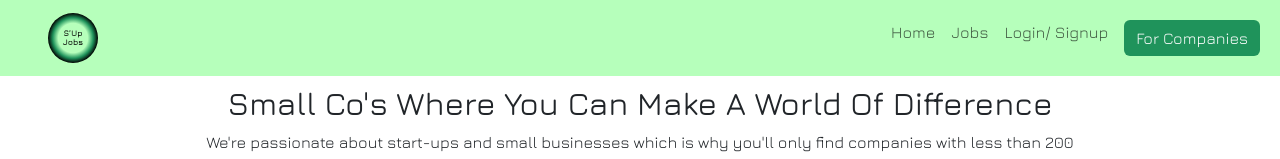
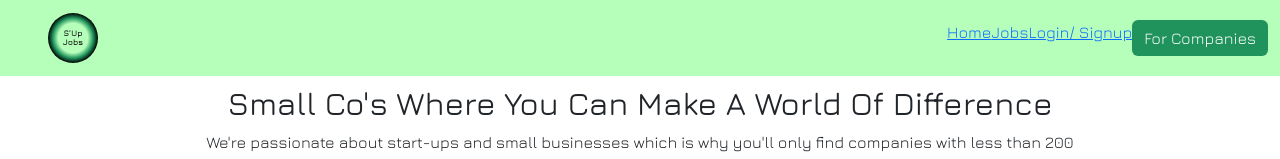
Before and after one commit to fammd19/sup-jobs, a React (Create React App) app in the folder client/: page / in a window 1280 px wide. Shown: the top 159 px of the page. Built offline with nearby package versions, Linux system fonts and the light colour scheme; no server answers; the HTML template or start-up script is replaced by a standard one.

Commit message:
Fixes nav issue

```diff
--- a/client/src/App.js
+++ b/client/src/App.js
@@ -51,8 +51,8 @@ export default function App() {
       <Routes>
         <Route path="/" element={<Home candidate={candidate} company={company}/>} />
         <Route path='/login' element={<Login candidate={candidate} setCandidate={setCandidate} company={company} />}/>
-        <Route path='/logout'element={<Logout candidate={candidate} setCandidate={setCandidate}/>}/>
-        <Route path='/signup'element={<Signup candidate={candidate} />}/>
+        <Route path='/logout' element={<Logout candidate={candidate} setCandidate={setCandidate}/>}/>
+        <Route path='/signup' element={<Signup candidate={candidate} />}/>
         <Route path='/account'element={<Account candidate={candidate} setCandidate={setCandidate} />}/>
 
 
--- a/client/src/components/NavBar.js
+++ b/client/src/components/NavBar.js
@@ -1,4 +1,5 @@
 import { Nav, Navbar, Button, Container } from 'react-bootstrap';
+import { Link } from 'react-router-dom';
 
 
 export default function NavBar ({ candidate, company } ) {
@@ -14,28 +15,28 @@ export default function NavBar ({ candidate, company } ) {
             candidate
             ?
             <Nav className="ms-auto">
-                <Nav.Link href="/">Home</Nav.Link>
-                <Nav.Link href="/jobs">Jobs</Nav.Link>
-                <Nav.Link href="#">Company Profiles</Nav.Link>
-                <Nav.Link href="/account">Account</Nav.Link>
-                <Nav.Link href="/logout">Logout</Nav.Link>
+                <Link to="/">Home</Link>
+                <Link to="/jobs">Jobs</Link>
+                <Link to="#">Company Profiles</Link>
+                <Link to="/account">Account</Link>
+                <Link to="/logout">Logout</Link>
             </Nav>
             :
             company
               ?
               <Nav className="ms-auto">
-                <Nav.Link  href="/">Home</Nav.Link>
-                <Nav.Link href="/jobs">Jobs</Nav.Link>
-                <Nav.Link href="/post-job">Post Jobs</Nav.Link>
-                <Nav.Link href="#">Account</Nav.Link>
-                <Nav.Link href="/company-logout">Logout</Nav.Link>
+                <Link  to="/">Home</Link>
+                <Link to="/jobs">Jobs</Link>
+                <Link to="/post-job">Post Jobs</Link>
+                <Link to="#">Account</Link>
+                <Link to="/company-logout">Logout</Link>
               </Nav>
               :
               <Nav className="ms-auto">
-                  <Nav.Link className="nav-item" href="/">Home</Nav.Link>
-                  <Nav.Link className="nav-item" href="/jobs">Jobs</Nav.Link>
-                  <Nav.Link className="nav-item" href="/login">Login/ Signup</Nav.Link>
-                  <Nav.Link href="/company-login"><Button className="btn-secondary">For Companies</Button></Nav.Link>
+                  <Link className="nav-item" to="/">Home</Link>
+                  <Link className="nav-item" to="/jobs">Jobs</Link>
+                  <Link className="nav-item" to="/login">Login/ Signup</Link>
+                  <Link to="/company-login"><Button className="btn-secondary">For Companies</Button></Link>
               </Nav>
         }
       </Navbar.Collapse>
--- a/client/src/components/pages/candidate/Logout.js
+++ b/client/src/components/pages/candidate/Logout.js
@@ -11,10 +11,10 @@ export default function Logout ( { candidate, setCandidate } ) {
             })
             .then(response => {
                 setCandidate(null)
-                navigate("/");
+                // navigate("/");
             }
     )},
-        [setCandidate, candidate])
+        [])
 
     if (!candidate) {
         return (
```
